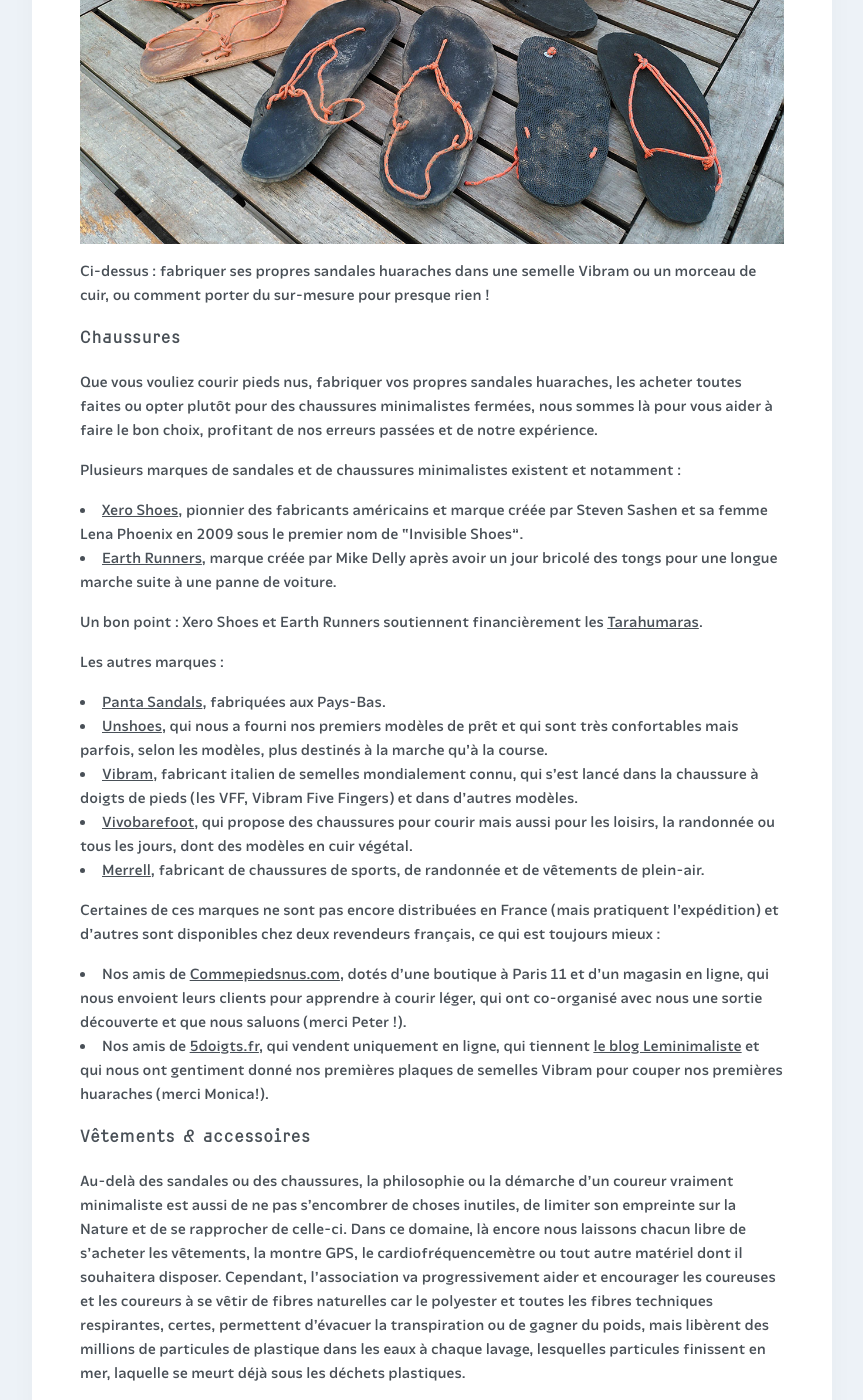
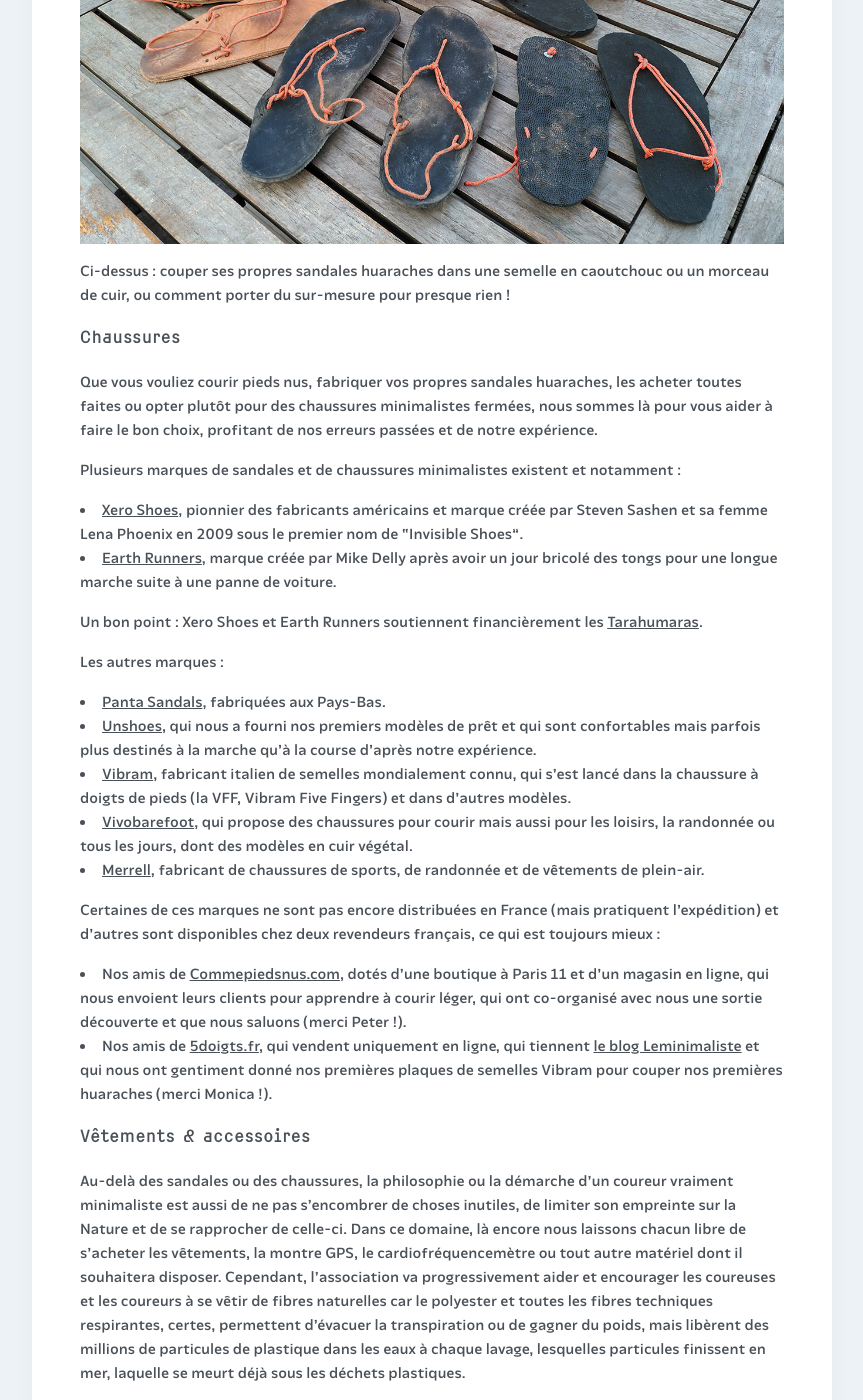
Before and after one commit to courirpaleo/courirpaleo.github.io, a Jekyll site: the page built from _pages/ressources.md, in a window 1280 px wide and 1400 px high, scrolled down 7688 px. Shown: the whole window, without its empty margins (208-1071 px from the left). Built offline with Jekyll 4.4.1, drawn with Linux system fonts in a browser that asks for light colours; some web fonts are replaced; some of the changed text lies outside the part shown.

Commit message:
Update ressources.md

```diff
--- a/_pages/ressources.md
+++ b/_pages/ressources.md
@@ -79,7 +79,7 @@ Beaucoup de vidéos sur la course minimaliste ou naturelle existent et nous somm
 
 ## Équipement
 ![Courir Paleo](/assets/images/CourirPaleo_sandales_huaraches_maison_1200px.jpg)
-Ci-dessus&nbsp;: fabriquer ses propres sandales huaraches dans une semelle Vibram ou un morceau de cuir, ou comment porter du sur-mesure pour presque rien&nbsp;!
+Ci-dessus&nbsp;: couper ses propres sandales huaraches dans une semelle en caoutchouc ou un morceau de cuir, ou comment porter du sur-mesure pour presque rien&nbsp;!
 
 ### Chaussures
 Que vous vouliez courir pieds nus, fabriquer vos propres sandales huaraches, les acheter toutes faites ou opter plutôt pour des chaussures minimalistes fermées, nous sommes là pour vous aider à faire le bon choix, profitant de nos erreurs passées et de notre expérience.
@@ -92,14 +92,14 @@ Un bon point&nbsp;: Xero Shoes et Earth Runners soutiennent financièrement les
 
 Les autres marques&nbsp;:
 - [Panta Sandals](https://pantasandals.com/fr), fabriquées aux Pays-Bas.
-- [Unshoes](https://www.unshoesusa.com), qui nous a fourni nos premiers modèles de prêt et qui sont très confortables mais parfois, selon les modèles, plus destinés à la marche qu'à la course.
-- [Vibram](https://www.vibram.fr), fabricant italien de semelles mondialement connu, qui s'est lancé dans la chaussure à doigts de pieds (les VFF, Vibram Five Fingers) et dans d'autres modèles.
+- [Unshoes](https://www.unshoesusa.com), qui nous a fourni nos premiers modèles de prêt et qui sont confortables mais parfois plus destinés à la marche qu'à la course d'après notre expérience.
+- [Vibram](https://www.vibram.fr), fabricant italien de semelles mondialement connu, qui s'est lancé dans la chaussure à doigts de pieds (la VFF, Vibram Five Fingers) et dans d'autres modèles.
 - [Vivobarefoot](https://www.vivobarefoot.com/eu), qui propose des chaussures pour courir mais aussi pour les loisirs, la randonnée ou tous les jours, dont des modèles en cuir végétal.
 - [Merrell](https://www.merrell.com/FR/fr_FR/home), fabricant de chaussures de sports, de randonnée et de vêtements de plein-air.
 
 Certaines de ces marques ne sont pas encore distribuées en France (mais pratiquent l'expédition) et d'autres sont disponibles chez deux revendeurs français, ce qui est toujours mieux&nbsp;:
 - Nos amis de [Commepiedsnus.com](https://commepiedsnus.com/fr), dotés d'une boutique à Paris 11 et d'un magasin en ligne, qui nous envoient leurs clients pour apprendre à courir léger, qui ont co-organisé avec nous une sortie découverte et que nous saluons (merci Peter&nbsp;!).
-- Nos amis de [5doigts.fr](https://5doigts.fr), qui vendent uniquement en ligne, qui tiennent [le blog Leminimaliste](https://leminimaliste.info) et qui nous ont gentiment donné nos premières plaques de semelles Vibram pour couper nos premières huaraches (merci Monica!).
+- Nos amis de [5doigts.fr](https://5doigts.fr), qui vendent uniquement en ligne, qui tiennent [le blog Leminimaliste](https://leminimaliste.info) et qui nous ont gentiment donné nos premières plaques de semelles Vibram pour couper nos premières huaraches (merci Monica&nbsp;!).
 
 ### Vêtements & accessoires
 Au-delà des sandales ou des chaussures, la philosophie ou la démarche d'un coureur vraiment minimaliste est aussi de ne pas s'encombrer de choses inutiles, de limiter son empreinte sur la Nature et de se rapprocher de celle-ci.
```
Also changed, not shown: other parts of _pages/ressources.md (+2 -2 lines).
